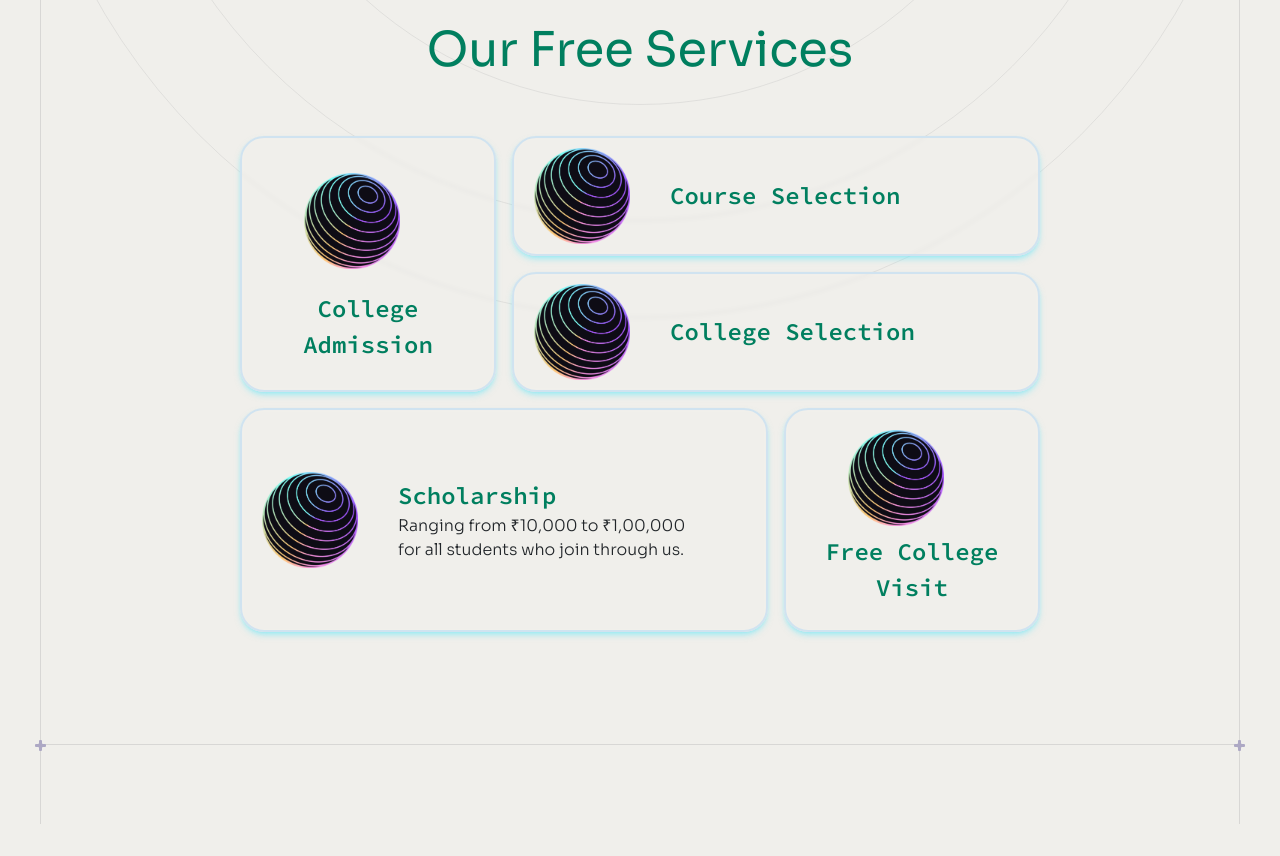
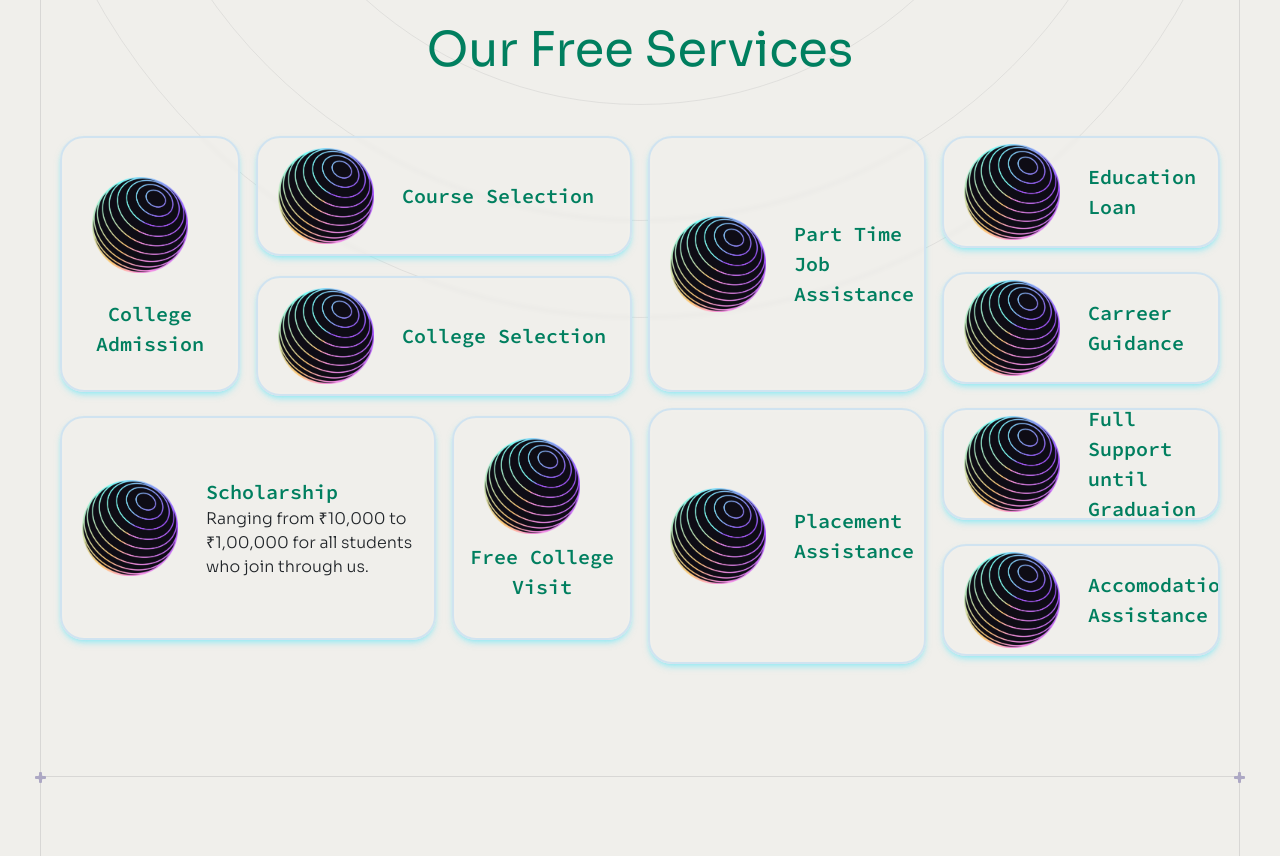
Before and after one commit to Aswin74/KnowageSolutions, a React (Vite) app: page /courses in a window 1280 px wide. Shown: the part 860-1716 px from the top of the page. Before the commit the page ends 1684 px from the top, so only its background shows below. Built offline with nearby package versions, Linux system fonts and the light colour scheme.

Commit message:
Services Bento Grid

```diff
--- a/src/assets/design/BackgroudDesigns.jsx
+++ b/src/assets/design/BackgroudDesigns.jsx
@@ -66,7 +66,7 @@ export const BackgroundCircles = ({ parallaxRef }) => {
 
         <div className="absolute bottom-1/2 left-1/2 w-0.25 h-1/2 origin-bottom rotate-[54deg]">
           <div
-            className={`hidden w-4 h-4 -ml-1 mt-[12.9rem] bg-gradient-to-b from-[#B9AEDF] to-[#1A1A32] rounded-full xl:block transit transition-transform duration-500 ease-out ${
+            className={` w-4 h-4 -ml-1 mt-[12.9rem] bg-gradient-to-b from-[#B9AEDF] to-[#1A1A32] rounded-full xl:block transit transition-transform duration-500 ease-out ${
               mounted ? "translate-y-0 opacity-100" : "translate-y-10 opacity-0"
             }`}
           />
--- a/src/components/contents/Services.jsx
+++ b/src/components/contents/Services.jsx
@@ -8,10 +8,14 @@ const Card = ({ className, img, title, text }) => {
   // Reusable Card Component for below
   return (
     <div
-      className={`${className} h-30 flex p-3 items-center backdrop-blur-[2px]
+      className={`${className} h-28 flex p-3 items-center backdrop-blur-[2px]
 			border-2 border-stroke-tint shadow-md shadow-cyan-300/50 rounded-3xl overflow-hidden`}
     >
-      <img src={img} className="h-24 w-24 m-2 mr-7 md:mr-10" alt="icon" />
+      <img
+        src={img}
+        className="h-20 w-20 m-2 mr-7  lg:h-24 lg:w-24 "
+        alt="icon"
+      />
       <div className="block">
         <h5 className="h5 font-code font-semibold text-ks-primary">{title}</h5>
         {text && <p className="body-2 max-w-72">{text}</p>}
@@ -29,8 +33,11 @@ const Services = () => {
           className="md:max-w-md mb-14 lg:max-w-2xl"
         />
 
-        {/* Service Bento Grid */}
-        <div className="grid grid-cols-1 gap-4 max-w-[50rem] mx-auto lg:grid-cols-3">
+        <div className="grid lg:grid-cols-2 gap-4">
+          {/* Service Bento Grid 1 */}
+          {/* max-w-[50rem] mx-auto
+max-w-[50rem] mx-auto */}
+          <div className="grid grid-cols-1 gap-4 mb-4 lg:grid-cols-3">
             <Card
               img={smallSphere}
               title="College Admission"
@@ -63,6 +70,34 @@ const Services = () => {
               className="col-span-1 lg:h-56 lg:flex-col lg:text-center"
             />
           </div>
+
+          {/* Bento Grid 2 */}
+          <div className="grid grid-cols-1 gap-4 lg:grid-cols-2">
+            <div className="grid col-span-1 gap-4">
+              <Card
+                img={smallSphere}
+                title="Part Time Job Assistance"
+                className="row-span-2 lg:h-64"
+              />
+              <Card
+                img={smallSphere}
+                title="Placement Assistance"
+                className="row-span-2 lg:h-64"
+              />
+            </div>
+
+            <div className="grid col-span-1 gap-4">
+              <Card img={smallSphere} title="Education Loan" className="lg:" />
+              <Card
+                img={smallSphere}
+                title="Carreer Guidance"
+                className="lg:"
+              />
+              <Card img={smallSphere} title="Full Support until Graduaion" />
+              <Card img={smallSphere} title="Accomodation Assistance" />
+            </div>
+          </div>
+        </div>
       </div>
       <BottomLine />
     </Section>
--- a/tailwind.config.js
+++ b/tailwind.config.js
@@ -100,7 +100,7 @@ export default {
             {},
         },
         ".h1": {
-          "@apply font-semibold text-[3.75rem] leading-[4.25rem] md:text-[4rem] md:leading-[4.75rem] lg:text-[4.25rem] lg:leading-[5.0625rem] xl:text-[4.75rem] xl:leading-[5.5rem]":
+          "@apply font-semibold text-[2.75rem] leading-[3.25rem] md:text-[4rem] md:leading-[4.75rem] lg:text-[4.25rem] lg:leading-[5.0625rem] xl:text-[4.75rem] xl:leading-[5.5rem]":
             {},
         },
         ".h2": {
@@ -114,7 +114,7 @@ export default {
           "@apply text-[2rem] leading-normal": {},
         },
         ".h5": {
-          "@apply text-2xl leading-normal": {},
+          "@apply text-xl leading-normal": {},
         },
         ".h6": {
           "@apply font-semibold text-lg leading-8": {},
```
Lines whose indentation alone changed are shown as unchanged.
